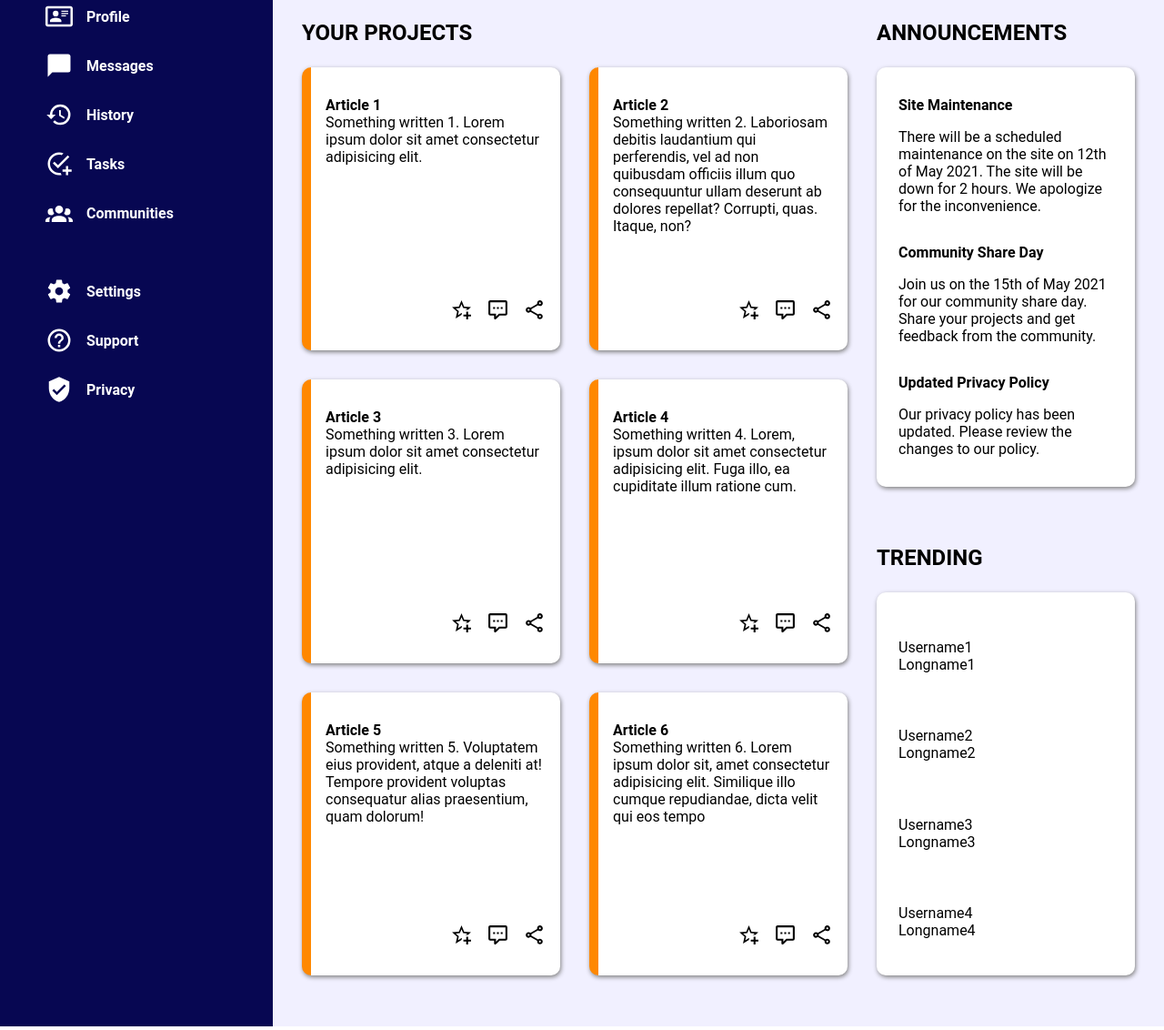
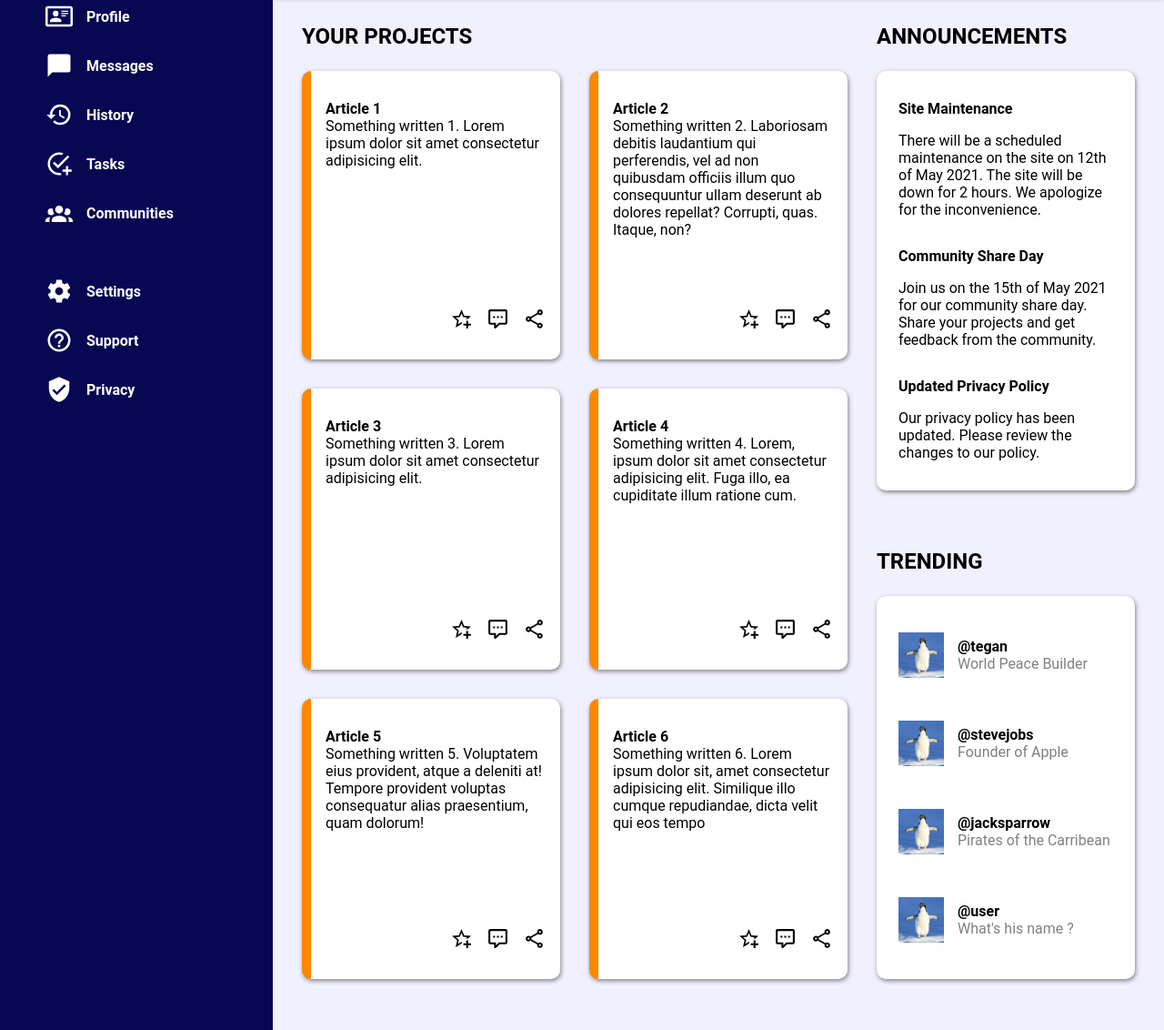
Before and after one commit to thefx3/admin_dashboard, a plain HTML site: page index.html in a window 1280 px wide. Shown: the part 183-1315 px from the top of the page at 91% size. Drawn offline with Linux system fonts and the light colour scheme.

Commit message:
Finish trending and layouts

```diff
--- a/index.html
+++ b/index.html
@@ -82,7 +82,7 @@
 
                 <div class="search">
                     <img src="images/search.svg" alt="Search icon" width="30" height="30"></img>
-                    <input type="text" placeholder="Search...">
+                    <input type="text" class="searchbar" placeholder="Search...">
                 </div>
 
                 <div class="profil">
@@ -116,9 +116,9 @@
                         <p>Something written 1.
                         Lorem ipsum dolor sit amet consectetur adipisicing elit. </p>
                         <div class="group-icons">
-                            <img src="images/star.svg" alt="star icon"></img>
-                            <img src="images/comment.svg" alt="star icon"></img>
-                            <img src="images/share.svg" alt="star icon"></img>
+                            <a href="#"><img src="images/star.svg" alt="star icon"></img></a>
+                            <a href="#"><img src="images/comment.svg" alt="star icon"></img></a>
+                            <a href="#"><img src="images/share.svg" alt="star icon"></img></a>
                         </div>
                     </div>
                     <div class="card">
@@ -127,9 +127,9 @@
                         Laboriosam debitis laudantium qui perferendis, vel ad non quibusdam officiis illum quo consequuntur ullam deserunt ab dolores repellat? Corrupti, quas. Itaque, non?
                         </p>
                         <div class="group-icons">
-                            <img src="images/star.svg" alt="star icon"></img>
-                            <img src="images/comment.svg" alt="star icon"></img>
-                            <img src="images/share.svg" alt="star icon"></img>
+                            <a href="#"><img src="images/star.svg" alt="star icon"></img></a>
+                            <a href="#"><img src="images/comment.svg" alt="star icon"></img></a>
+                            <a href="#"><img src="images/share.svg" alt="star icon"></img></a>
                         </div>
                     </div>
                     <div class="card">
@@ -138,9 +138,9 @@
                         Lorem ipsum dolor sit amet consectetur adipisicing elit. </p>
                         </p>
                         <div class="group-icons">
-                            <img src="images/star.svg" alt="star icon"></img>
-                            <img src="images/comment.svg" alt="star icon"></img>
-                            <img src="images/share.svg" alt="star icon"></img>
+                            <a href="#"><img src="images/star.svg" alt="star icon"></img></a>
+                            <a href="#"><img src="images/comment.svg" alt="star icon"></img></a>
+                            <a href="#"><img src="images/share.svg" alt="star icon"></img></a>
                         </div>
                     </div>
                     <div class="card">
@@ -148,18 +148,18 @@
                         <p>Something written 4.
                         Lorem, ipsum dolor sit amet consectetur adipisicing elit. Fuga illo, ea cupiditate illum ratione cum.</p>
                         <div class="group-icons">
-                            <img src="images/star.svg" alt="star icon"></img>
-                            <img src="images/comment.svg" alt="star icon"></img>
-                            <img src="images/share.svg" alt="star icon"></img>
+                            <a href="#"><img src="images/star.svg" alt="star icon"></img></a>
+                            <a href="#"><img src="images/comment.svg" alt="star icon"></img></a>
+                            <a href="#"><img src="images/share.svg" alt="star icon"></img></a>
                         </div>
                     </div>
                     <div class="card">
                         <p class="title">Article 5</p>
                         <p>Something written 5. Voluptatem eius provident, atque a deleniti at! Tempore provident voluptas consequatur alias praesentium, quam dolorum!</p>
                         <div class="group-icons">
-                            <img src="images/star.svg" alt="star icon"></img>
-                            <img src="images/comment.svg" alt="star icon"></img>
-                            <img src="images/share.svg" alt="star icon"></img>
+                            <a href="#"><img src="images/star.svg" alt="star icon"></img></a>
+                            <a href="#"><img src="images/comment.svg" alt="star icon"></img></a>
+                            <a href="#"><img src="images/share.svg" alt="star icon"></img></a>
                         </div>
                     </div>
                     <div class="card">
@@ -168,9 +168,9 @@
                             Lorem ipsum dolor sit, amet consectetur adipisicing elit. Similique illo cumque repudiandae, dicta velit qui eos tempo
                         </p>
                         <div class="group-icons">
-                            <img src="images/star.svg" alt="star icon"></img>
-                            <img src="images/comment.svg" alt="star icon"></img>
-                            <img src="images/share.svg" alt="star icon"></img>
+                            <a href="#"><img src="images/star.svg" alt="star icon"></img></a>
+                            <a href="#"><img src="images/comment.svg" alt="star icon"></img></a>
+                            <a href="#"><img src="images/share.svg" alt="star icon"></img></a>
                         </div>
                     </div>
                 </div>
@@ -202,24 +202,32 @@
                     <h2 class="trending-text">TRENDING</h2>
                     <div class="trending-content">
                         <div class="trending-user">
-                            <img></img>
-                            <p class="username">Username1</p>
-                            <p class="longname">Longname1</p>
+                            <img src="images/profil_picture.jpg" alt="picture"></img>
+                            <div class="user">
+                                <p class="username">@tegan</p>
+                                <p class="longname">World Peace Builder</p>
+                            </div>
                         </div>
                         <div class="trending-user">
-                            <img></img>
-                            <p class="username">Username2</p>
-                            <p class="longname">Longname2</p>
+                            <img src="images/profil_picture.jpg" alt="picture"></img>
+                            <div class="user">
+                                <p class="username">@stevejobs</p>
+                                <p class="longname">Founder of Apple</p>
+                            </div>
                         </div>
                         <div class="trending-user">
-                            <img></img>
-                            <p class="username">Username3</p>
-                            <p class="longname">Longname3</p>
+                            <img src="images/profil_picture.jpg" alt="picture"></img>
+                            <div class="user">
+                                <p class="username">@jacksparrow</p>
+                                <p class="longname">Pirates of the Carribean</p>
+                            </div>
                         </div>
                         <div class="trending-user">
-                            <img></img>
-                            <p class="username">Username4</p>
-                            <p class="longname">Longname4</p>
+                            <img src="images/profil_picture.jpg" alt="picture"></img>
+                            <div class="user">
+                                <p class="username">@user</p>
+                                <p class="longname">What's his name ?</p>
+                            </div>
                         </div>
                     </div>
                 </div>
--- a/styles.css
+++ b/styles.css
@@ -89,6 +89,7 @@ a {
     }
 }
 
+
 /* Header */
 
 .header {
@@ -123,11 +124,22 @@ a {
 
 .search input[type=text] {
     flex : 1;
-    padding: 6px;
+    color: var(--primary-color);
+    padding: 10px 15px;
     margin:0.5rem;
     font-size: 1rem;
     border-radius: 20px;
+    background-color: rgb(191, 191, 255);
 
+    border: none;
+}
+
+.searchbar:focus {
+    color: black;
+}
+
+input:focus {
+    border : 1px solid var(--primary-color);
 }
 
 .profil {
@@ -228,7 +240,7 @@ a {
         flex-direction: column;
         align-items: start;
         min-height: 200px;
-        padding: 2rem 1rem;
+        padding: 2rem 1rem 0 1rem;
         background-color: var(--first-text-color);
         border-radius: 10px;
         box-shadow: 1px 2px 5px grey;
@@ -239,16 +251,19 @@ a {
 }
 
 .group-icons {
-    flex:1;
+    flex: auto;
     display: flex;
     flex-direction: row;
     align-self: self-end;
     gap: 15px;
 
-    img {
-        width: 25px;
-        height: 25px;
-        align-self: flex-end;
+    a {
+        display: flex;
+        img {
+            width: 25px;
+            height: 25px;
+            align-self: flex-end;
+        }
     }
 }
 
@@ -281,7 +296,7 @@ a {
     box-shadow: 1px 2px 5px grey;
 
     display: grid;
-    gap:2rem;
+    gap: 2rem;
     min-height: auto;
 
     .content {
@@ -292,3 +307,27 @@ a {
         gap: 1rem;
     }
 }
+
+.username {
+    font-weight: bold;
+}
+
+.longname {
+    color: gray;
+}
+
+.trending-user {
+    display: flex;
+    flex-direction: row;
+    justify-content: flex-start;
+    align-items: center;
+    gap : 15px;
+    .user {
+        display: flex;
+        flex-direction: column;
+    }
+    img {
+        width:50px;
+        height:50px;
+    }
+}
```
